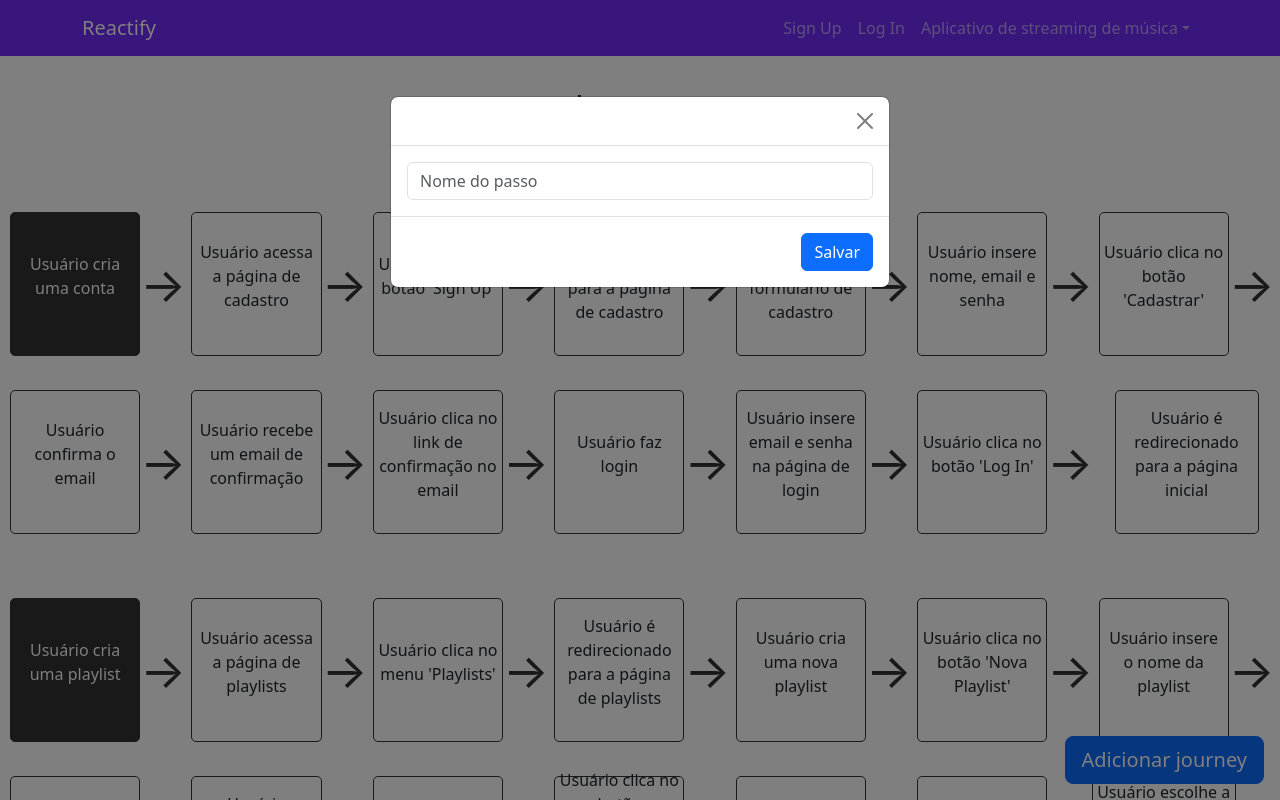
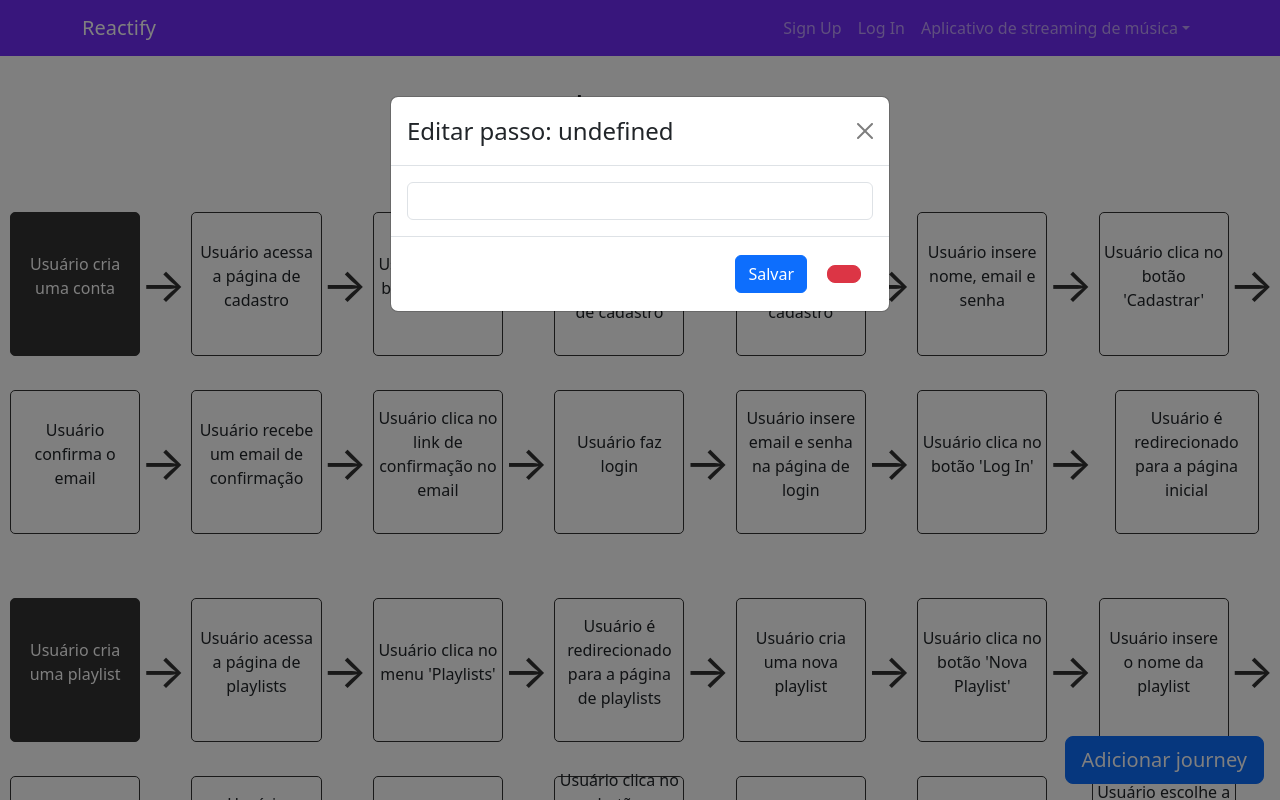
Before and after one commit to LumaGabriela/reactify-demo, a React (Create React App) app: page /journeys in a window 1280 px wide. Both pictures are taken after a click on the button "Adicionar journey". Shown: the top 800 px of the page. Built offline with nearby package versions, Linux system fonts and the light colour scheme.

Commit message:
update journeys

```diff
--- a/src/App.js
+++ b/src/App.js
@@ -118,11 +118,11 @@ const App = () => {
     if (type === 'project') {
       return isProjectVisible ? setIsProjectVisible(false) : setIsProjectVisible(true)
 
-    } else if (type === 'journey') {
+    } else if (type === 'journey') {      console.log(projectData, modalKey)
       return journeyModal ? setJourneyModal(false) : setJourneyModal(true)
 
     } else if (type === 'userStory') {
-      // console.log(projectData, modalKey)
+
       return storyModal ? setStoryModal(false) : setStoryModal(true)
 
     }
--- a/src/components/button/Buttons.js
+++ b/src/components/button/Buttons.js
@@ -19,5 +19,24 @@ const AddButton = ({handleRemove, type}) => {
   );
 }
 
+const RemoveButton = ({handleRemove, type}) => {
+  return (
+    <>
+      <Button
+      id='removeProject'
+      className="  m-3 btn-lg"
+      variant="danger"
+      onClick={ () => handleRemove(type)}>
+      <div>
+      {type === 'project' && <>Remover Projeto</>}
+      {type === 'description' && <>Remover Descrição</>}
+      {type === 'journey' && <>Remover passo</>}
+      {type === 'userStory' && <>Remover User Story</>}
+    </div>
+      </Button>
+    </>
+  )
+}
 
-export { AddButton }
+
+export { AddButton, RemoveButton }
--- a/src/components/modal/Modals.js
+++ b/src/components/modal/Modals.js
@@ -1,6 +1,7 @@
 import { useEffect, useState } from 'react'
 import { Modal, Button, Form } from 'react-bootstrap'
 import { nanoid } from 'nanoid'
+import { RemoveButton } from '../button/Buttons'
 
 const AddProjectModal = ({ projectData, setProjectData, isVisible, handleRemove }) => {
   const [pName, setPName] = useState('')
@@ -61,23 +62,30 @@ const AddProjectModal = ({ projectData, setProjectData, isVisible, handleRemove
 
 
 
-const JourneyDescriptionModal = ({ projectData, setProjectData, handleRemove, journeyModal, modalKey, journeyData }) => {
+const JourneyDescriptionModal = ({ projectData, setProjectData, handleRemove, journeyModal, modalKey, journeyData, setJourneyData }) => {
   const [jValue, setJValue] = useState('')
   const project = projectData.find(project => project.key === modalKey);
-  const [journey, setJourney] = useState(null);
+  const [operation, setOperation] = useState('')
+
+
 
 
   useEffect(() => {
-    console.log(journeyData)
+    if ((project && journeyData) !== undefined) setOperation('description')
+      else setOperation('name')
+  }, [journeyData, project]);
 
+  //Atualiza o array das journeys
+  const updateJourney = (field, value) => {
 
-  }, [journeyData, modalKey]);
+    console.log(project, journeyData)
+    switch (field) {
+      //Adiciona uma journey
+      case 'name': {
 
-
-
-  const updateJourney = (field, value) => {
-    console.log(project, journeyData)
-    if ((project && journeyData) !== undefined) {
+      }
+      case 'description': {
+        //Atualiza a descrição de uma journey
         const updatedProjectData = projectData.map(proj => {
           if (proj.key === modalKey) {
             const updatedJourneys = proj.journey.map((journey, jIndex) => {
@@ -96,10 +104,30 @@ const JourneyDescriptionModal = ({ projectData, setProjectData, handleRemove, jo
           }
           return proj;
         });
-      console.log('Updated Project Data:', updatedProjectData);
         setProjectData(updatedProjectData)
+      }
+      case 'remove': {
+        const updatedProjectData = projectData.map(proj => {
+          if (proj.key === modalKey) {
+            const updatedJourneys = proj.journey.map((journey, jIndex) => {
+              if (jIndex === parseInt(journeyData.journeyindex)) {
+                const updatedSteps = journey.steps.filter((step, sIndex) => {
+                  return sIndex !== parseInt(journeyData.stepindex);
+                });
+                return { ...journey, steps: updatedSteps };
+              }
+              return journey;
+            });
+            return { ...proj, journey: updatedJourneys };
+          }
+          return proj;
+        });
+        setProjectData(updatedProjectData);
+
+      }
+    }
+    setJourneyData(undefined)
     handleRemove('journey')
-    }
   };
 
 
@@ -109,27 +137,44 @@ const JourneyDescriptionModal = ({ projectData, setProjectData, handleRemove, jo
       style={{ display: journeyModal ? 'block' : 'none', position: 'absolute', background: '#00000080' }}
     >
       <Modal.Dialog style={{ marginTop: '6rem' }}>
-        <Modal.Header closeButton onClick={() => handleRemove('journey')}>
+        <Modal.Header closeButton onClick={() => {
+          handleRemove('journey')
+          setJourneyData(undefined)
+        }
+        }>
 
-          {/* <Modal.Title>{(project.journey && journeyData) ? project.journey[journeyData.journeyindex].name : 'Projeto Não Encontrado'}</Modal.Title> */}
+          <Modal.Title>{
+            (project.journey && journeyData) ?
+              "Editar passo: " +
+              project.journey[journeyData.journeyindex]?.steps[journeyData.stepindex]?.description :
+              'Adicionar Journey'}
+          </Modal.Title>
         </Modal.Header>
 
         <Modal.Body>
           <Form.Control
             type="text"
-            // value={currentStep.name}
             onChange={(e) => setJValue(e.target.value)}
             onKeyUp={(e) => { if (e.key === 'Enter') updateJourney('description', jValue) }}
-            placeholder="Nome do passo"
+            placeholder={ () => {
+              if(operation === 'description') {
+                return 'Descrição da jornada'
+              } else {
+                return 'Nome da jornada'
+              }
+            }}
             style={{ cursor: 'text' }}
           />
 
         </Modal.Body>
 
         <Modal.Footer>
+
           <Button variant="primary"
             onClick={() => updateJourney('description', jValue)}
           >Salvar</Button>
+          <RemoveButton/>
+
         </Modal.Footer>
       </Modal.Dialog>
     </div>
@@ -143,11 +188,11 @@ const AddUserStories = ({ projectData, setProjectData, storyModal, handleRemove,
 
   const addUserStory = (value) => {
     const userStories = project.userStory.length
-    const story = { title: value, id: "US"+ 2, type: 'user' }
+    const story = { title: value, id: "US" + 2, type: 'user' }
     console.log(story, userStories)
   }
 
-  const updateUserStory = (value) => {}
+  const updateUserStory = (value) => { }
 
 
 
--- a/src/pages/Journeys.js
+++ b/src/pages/Journeys.js
@@ -1,5 +1,5 @@
 import React, { useEffect, useState } from 'react';
-import './Journeys.css'; // Certifique-se de criar este arquivo CSS para estilização
+import './Journeys.css';
 import { AddButton } from '../components/button/Buttons'
 import { JourneyDescriptionModal } from '../components/modal/Modals'
 
@@ -27,7 +27,6 @@ const Journeys = ({ projectData, setProjectData, handleRemove, journeyModal, set
     }
   };
 
-    useEffect(() => { console.log(projectData) }, [journeyData])
 
   return (
     <div>
@@ -77,6 +76,7 @@ const Journeys = ({ projectData, setProjectData, handleRemove, journeyModal, set
         <AddButton
           handleRemove={handleRemove}
           type={'journey'}
+
         />
         <JourneyDescriptionModal
           journeyModal={journeyModal}
@@ -86,6 +86,7 @@ const Journeys = ({ projectData, setProjectData, handleRemove, journeyModal, set
           modalKey={modalKey}
           handleRemove={handleRemove}
           journeyData={journeyData}
+          setJourneyData={setJourneyData}
         />
       </div>
     </div>
```
Lines whose indentation alone changed are shown as unchanged.
